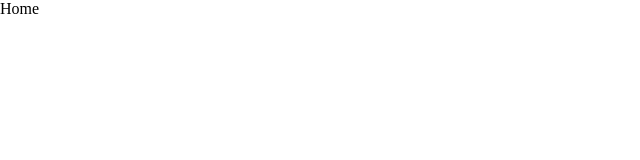
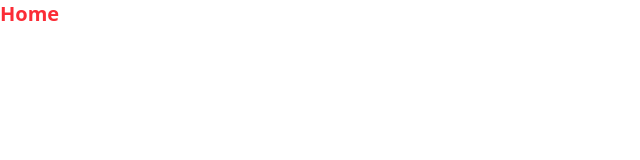
Before and after one commit to caoyehang/ReactTs, a React (Vite) app: page / in a window 1280 px wide. Shown: the top 160 px of the page, without its empty margins (0-640 px from the left). Built offline with nearby package versions, Linux system fonts and the light colour scheme.

Commit message:
perf: 添加tailwindcss

```diff
--- a/package.json
+++ b/package.json
@@ -16,14 +16,18 @@
   },
   "devDependencies": {
     "@eslint/js": "^9.30.1",
+    "@tailwindcss/vite": "^4.1.18",
     "@types/node": "^24.2.1",
     "@types/react": "^19.1.8",
     "@types/react-dom": "^19.1.6",
     "@vitejs/plugin-react": "^4.6.0",
+    "autoprefixer": "^10.4.23",
     "eslint": "^9.30.1",
     "eslint-plugin-react-hooks": "^5.2.0",
     "eslint-plugin-react-refresh": "^0.4.20",
     "globals": "^16.3.0",
+    "postcss": "^8.5.6",
+    "tailwindcss": "^4.1.18",
     "typescript": "~5.8.3",
     "typescript-eslint": "^8.35.1",
     "vite": "^7.0.4"
--- a/src/index.css
+++ b/src/index.css
@@ -1,3 +1,7 @@
+/* src/index.css */
+@import "tailwindcss";
+
+
 html,body,#root{
   height: 100%;
   margin: 0;
--- a/src/pages/home/index.tsx
+++ b/src/pages/home/index.tsx
@@ -1,5 +1,5 @@
 const index = () => {
-  return <div>Home</div>;
+  return <div className="text-red-500 text-xl font-bold">Home</div>;
 };
 
 export default index;
--- a/vite.config.ts
+++ b/vite.config.ts
@@ -1,11 +1,14 @@
 import { defineConfig } from "vite";
 import react from "@vitejs/plugin-react";
+import tailwindcss from "@tailwindcss/vite";
 import path from "path";
 // https://vite.dev/config/
 export default defineConfig({
   plugins: [
     // 核心插件
     react(),
+    // tailwindcss插件
+    tailwindcss(), // ⭐ 关键
   ],
   // 本地服务配置
   server: {
```
Also changed, not shown: 1 other file (tests, documents, lock files or other folders).
